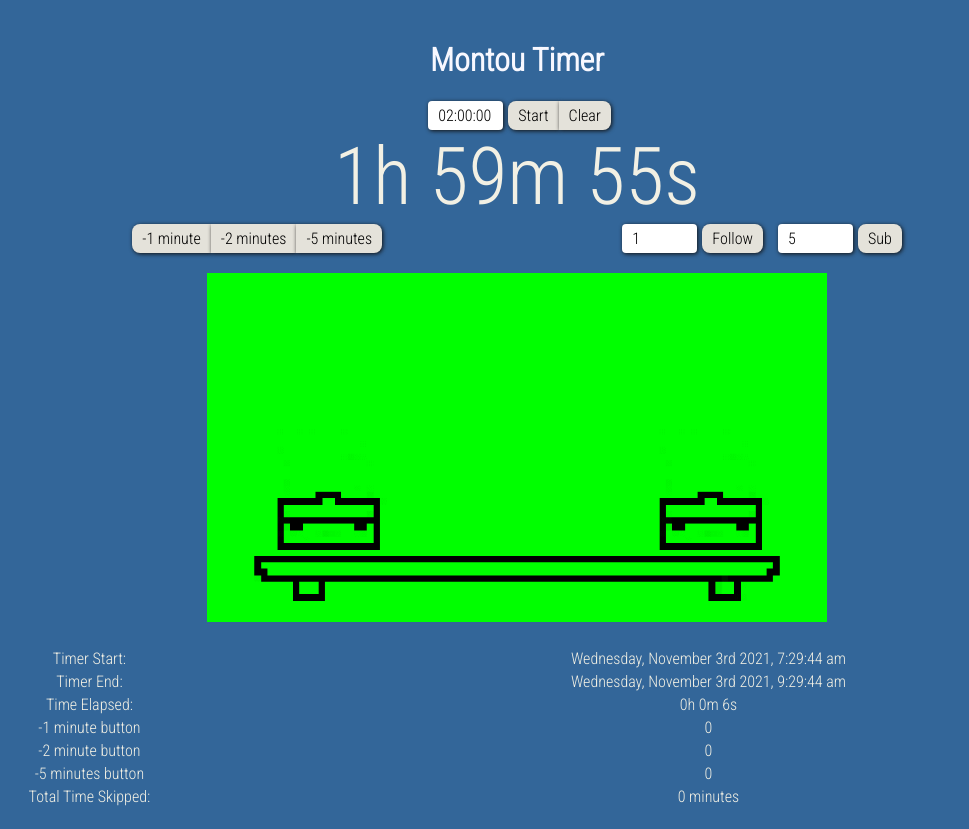
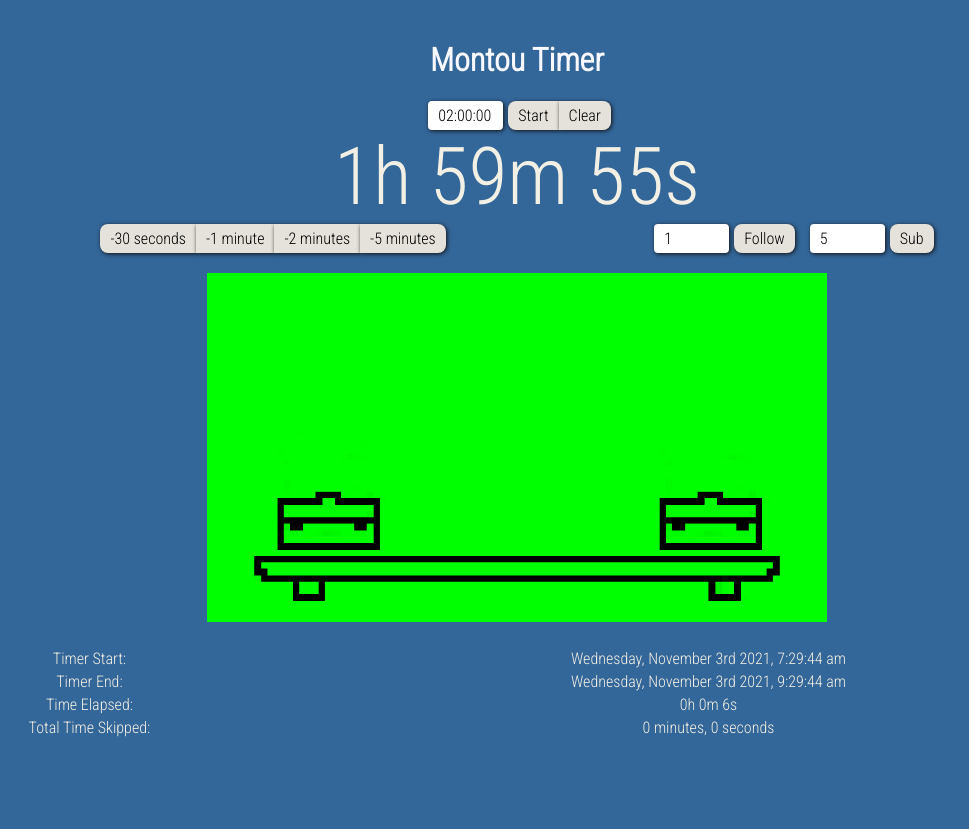
Before and after one commit to rrTong/montou-timer, a React (Create React App) app: page / in a window 1280 px wide. Shown: the whole page, without its empty margins (123-1092 px from the left). After the commit the page ends 800 px from the top, so only its background shows below. Built offline with nearby package versions, Linux system fonts and the light colour scheme.

Commit message:
add 30seconds decrement

```diff
--- a/src/components/Timer.js
+++ b/src/components/Timer.js
@@ -7,10 +7,8 @@ import sub from "../assets/sub.gif";
 import giveaway from "../assets/giveaway.gif";
 import "../styles/Timer.css";
 
-let oneMinCount = 0;
-let twoMinCount = 0;
-let fiveMinCount = 0;
-let timeSkipped = 0;
+let minSkipped = 0;
+let secSkipped = 0;
 let gifTimer = 0;
 
 const Timer = ({ timerStart, timerEnd }) => {
@@ -25,7 +23,7 @@ const Timer = ({ timerStart, timerEnd }) => {
   const [subInput, setSubInput] = useState(5);
 
   const skipTime = (amount, gif) => {
-    timeSkipped += Number(amount);
+    minSkipped += Number(amount);
     setTimer((prevTimer) => prevTimer.clone().add(amount, "minutes"));
     const promise = new Promise((resolve, reject) => {
       resolve(setGifState(idle));
@@ -85,10 +83,8 @@ const Timer = ({ timerStart, timerEnd }) => {
   useEffect(() => {
     setTimeElapsed(moment().utcOffset(0).startOf("day").add(1, "seconds"));
     setTimer(moment());
-    oneMinCount = 0;
-    twoMinCount = 0;
-    fiveMinCount = 0;
-    timeSkipped = 0;
+    minSkipped = 0;
+    secSkipped = 0;
   }, [timerStart, timerEnd]);
 
   return (
@@ -102,11 +98,27 @@ const Timer = ({ timerStart, timerEnd }) => {
         <div>
           <button
             className="button"
+            id="button-thirty-sec"
+            onClick={() => {
+              setTimer((prevTimer) => prevTimer.clone().add(30, "seconds"));
+              secSkipped += 30;
+              const promise = new Promise((resolve, reject) => {
+                resolve(setGifState(idle));
+              });
+              promise.then(() => {
+                setGifState(follow);
+                gifTimer = 30;
+              });
+            }}
+          >
+            -30 seconds
+          </button>
+          <button
+            className="button"
             id="button-one-min"
             onClick={() => {
               setTimer((prevTimer) => prevTimer.clone().add(1, "minutes"));
-              oneMinCount++;
-              timeSkipped += 1;
+              minSkipped += 1;
               const promise = new Promise((resolve, reject) => {
                 resolve(setGifState(idle));
               });
@@ -123,8 +135,7 @@ const Timer = ({ timerStart, timerEnd }) => {
             id="button-two-min"
             onClick={() => {
               setTimer((prevTimer) => prevTimer.clone().add(2, "minutes"));
-              twoMinCount++;
-              timeSkipped += 2;
+              minSkipped += 2;
               const promise = new Promise((resolve, reject) => {
                 resolve(setGifState(idle));
               });
@@ -141,8 +152,7 @@ const Timer = ({ timerStart, timerEnd }) => {
             id="button-five-min"
             onClick={() => {
               setTimer((prevTimer) => prevTimer.clone().add(5, "minutes"));
-              fiveMinCount++;
-              timeSkipped += 5;
+              minSkipped += 5;
               const promise = new Promise((resolve, reject) => {
                 resolve(setGifState(idle));
               });
@@ -199,20 +209,10 @@ const Timer = ({ timerStart, timerEnd }) => {
               </td>
             </tr>
             <tr>
-              <td>-1 minute button</td>
-              <td>{oneMinCount}</td>
-            </tr>
-            <tr>
-              <td>-2 minute button</td>
-              <td>{twoMinCount}</td>
-            </tr>
-            <tr>
-              <td>-5 minutes button</td>
-              <td>{fiveMinCount}</td>
-            </tr>
-            <tr>
               <td>Total Time Skipped:</td>
-              <td>{timeSkipped} minutes</td>
+              <td>
+                {minSkipped} minutes, {secSkipped} seconds
+              </td>
             </tr>
           </tbody>
         </table>
--- a/src/styles/Timer.css
+++ b/src/styles/Timer.css
@@ -34,8 +34,12 @@
   border-radius: 8px;
 }
 
+#button-thirty-sec {
+  border-radius: 8px 0 0 8px;
+}
+
 #button-one-min {
-  border-radius: 8px 0 0 8px;
+  border-radius: 0;
 }
 
 #button-two-min {
```
